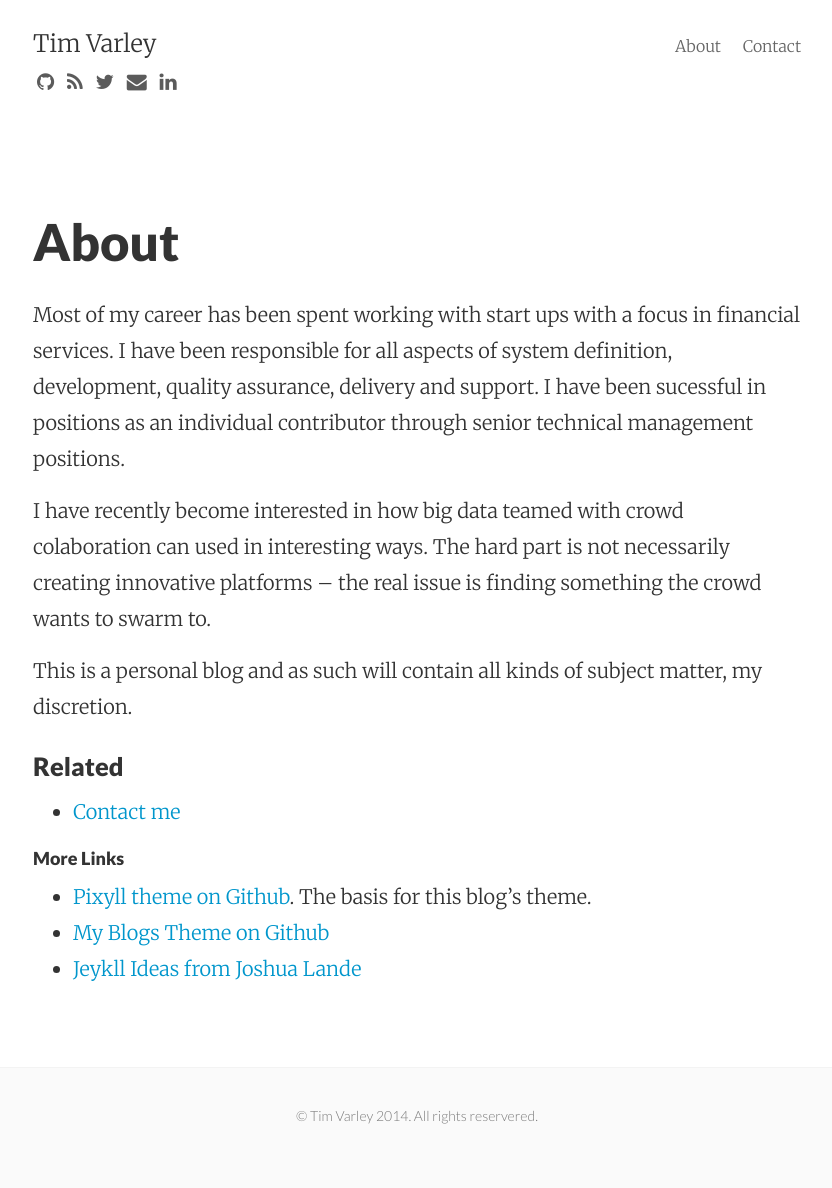
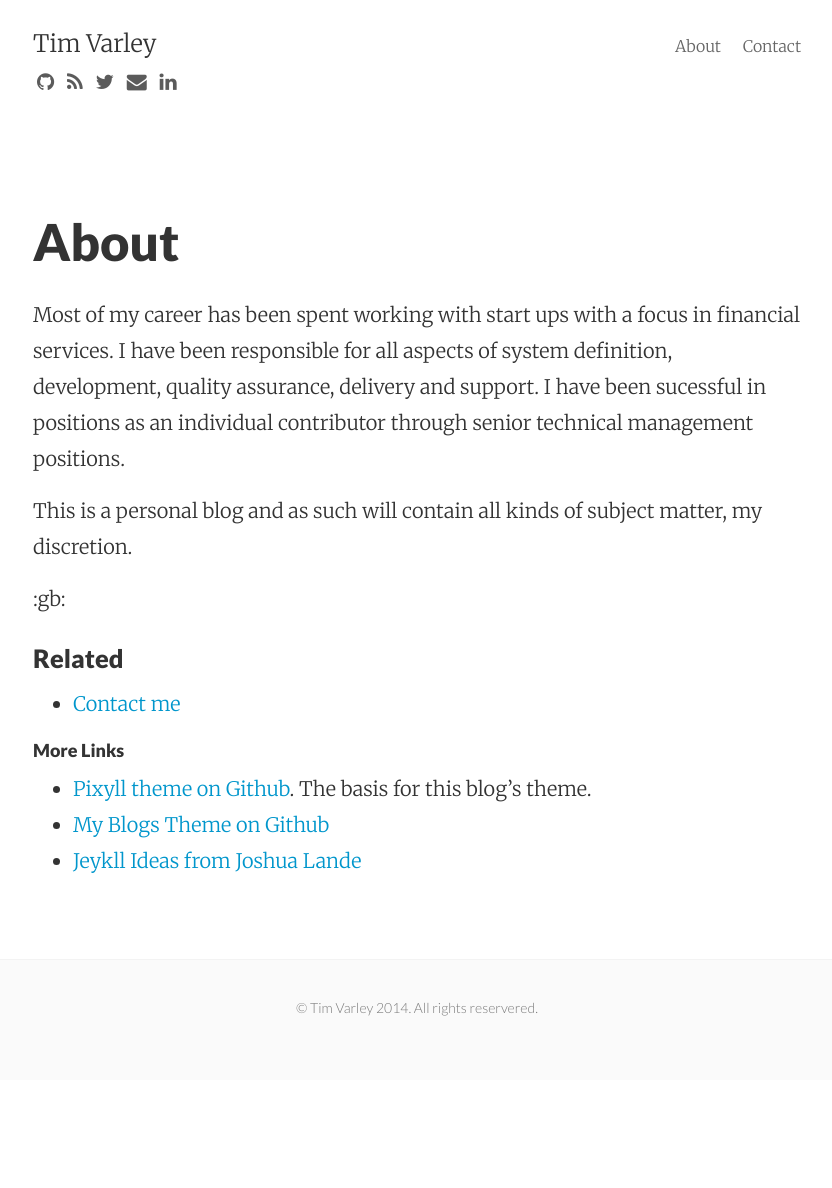
Before and after one commit to tvarley/tvarley.github.io, a Jekyll site: the page built from about.md, in a window 1280 px wide. Shown: the whole page, without its empty margins (223-1055 px from the left). Built offline with Jekyll 4.4.1, drawn with Linux system fonts in a browser that asks for light colours; nearby versions of some CDN libraries; after the commit the page ends 1080 px from its top, so only the background shows below that.

Commit message:
Update about.md

```diff
--- a/about.md
+++ b/about.md
@@ -7,9 +7,9 @@ permalink: /about/
 
 Most of my career has been spent working with start ups with a focus in financial services. I have been responsible for all aspects of system definition, development, quality assurance, delivery and support. I have been sucessful in positions as an individual contributor through senior technical management positions.
 
-I have recently become interested in how big data teamed with crowd colaboration can used in interesting ways. The hard part is not necessarily creating innovative platforms -- the real issue is finding something the crowd wants to swarm to.
+This is a personal blog and as such will contain all kinds of subject matter, my discretion.
 
-This is a personal blog and as such will contain all kinds of subject matter, my discretion.
+:gb:
 
 #### Related
 
```
